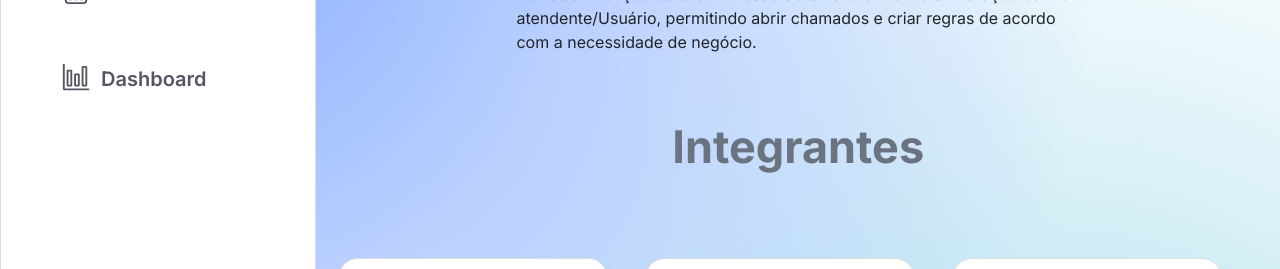
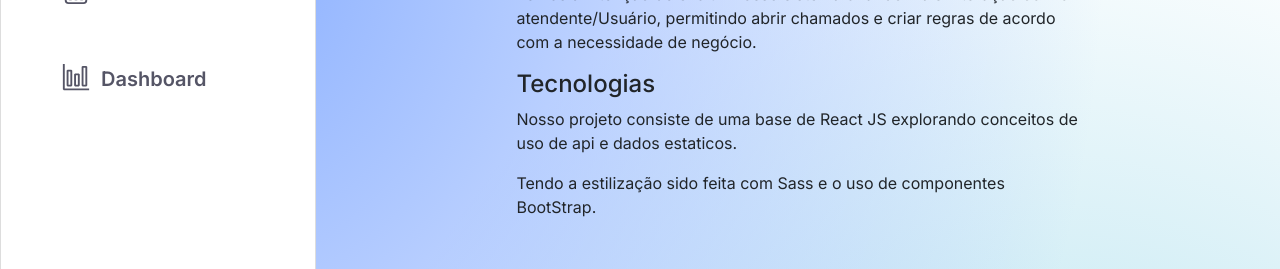
Before and after one commit to Jessemarques7/Softtech-Ai-Chatbot, a Next.js app: page /sobre in a window 1280 px wide. Shown: the part 442-711 px from the top of the page. Built offline with nearby package versions, Linux system fonts and the light colour scheme.

Commit message:
final commit

```diff
--- a/src/app/sobre/page.jsx
+++ b/src/app/sobre/page.jsx
@@ -13,12 +13,14 @@ const integrantes = [
   {
     nome: "Thiago dos Santos Cordeiro",
     foto: "/integrantes/Thiago.jpg",
-    descricao: "Responsável pela arquitetura do projeto e qualidade na entrega.",
+    descricao:
+      "Responsável pela arquitetura do projeto e qualidade na entrega.",
   },
   {
     nome: "Jessé Marques Mateus",
     foto: "/integrantes/jesseM-2.jpeg",
-    descricao: "Desenvolvedor do sistema, integrações com IA meta e banco de dados, criação de dashs.",
+    descricao:
+      "Desenvolvedor do sistema, integrações com IA meta e banco de dados, criação de dashs.",
   },
   {
     nome: "Lucas Gomes Tambasco",
@@ -55,13 +57,31 @@ export default function SobreProjeto() {
           <section className={styles.text}>
             <h1 className={styles.h1}>Sobre o Projeto</h1>
             <p>
-              A Ideia do projeto é ter um sistema funcional onde os chamados atendidos no dia são carregador numa base integrada e assim conseguimos ter um histórico e acompanhar as métricas de atendimento da empresa.
+              A Ideia do projeto é ter um sistema funcional onde os chamados
+              atendidos no dia são carregador numa base integrada e assim
+              conseguimos ter um histórico e acompanhar as métricas de
+              atendimento da empresa.
             </p>
             <p>
-              Pensando nisso criamos uma solução IATECH. Inteligencia artificial para ajudar o Atendente a ter mais assertividade e agilidade nas respostas dos chamados.
+              Pensando nisso criamos uma solução IATECH. Inteligencia artificial
+              para ajudar o Atendente a ter mais assertividade e agilidade nas
+              respostas dos chamados.
             </p>
             <p>
-              Temos a intenção de evoluir nosso sistema criando mais interação com o atendente/Usuário, permitindo abrir chamados e criar regras de acordo com a necessidade de negócio.
+              Temos a intenção de evoluir nosso sistema criando mais interação
+              com o atendente/Usuário, permitindo abrir chamados e criar regras
+              de acordo com a necessidade de negócio.
+            </p>
+
+            <h4>Tecnologias</h4>
+
+            <p>
+              Nosso projeto consiste de uma base de React JS explorando
+              conceitos de uso de api e dados estaticos.
+            </p>
+            <p>
+              Tendo a estilização sido feita com Sass e o uso de componentes
+              BootStrap.
             </p>
           </section>
           <section>
```
Also changed, not shown: src/app/page.jsx (+14 -18 lines).
